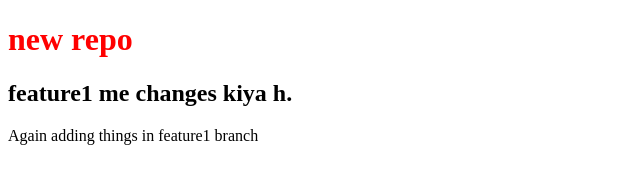
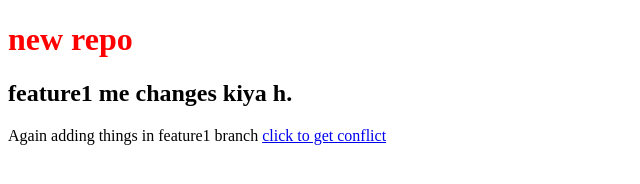
Before and after one commit to HarshRaj709/geeky_shows, a plain HTML site: page index.html in a window 1280 px wide. Shown: the whole page, without its empty margins (0-640 px from the left). Drawn offline with Linux system fonts and the light colour scheme.

Commit message:
add link tag

```diff
--- a/index.html
+++ b/index.html
@@ -9,6 +9,6 @@
 <body>
     <h1> new repo </h1>
     <h2>feature1 me changes kiya h.</h2>
-    <p>Again adding things in feature1 branch</p>
+    <p>Again adding things in feature1 branch   <a href="hello.html">click to get conflict</a></p>
 </body>
 </html>
```
